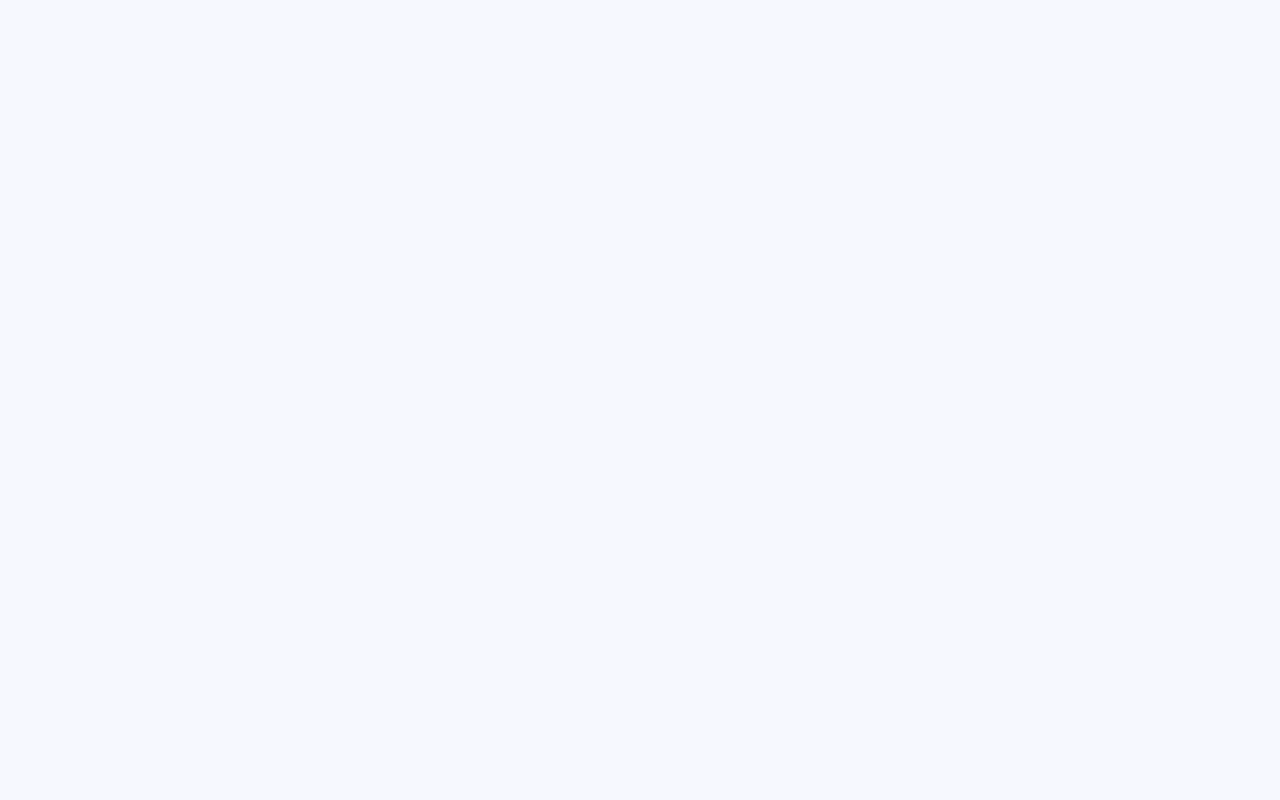
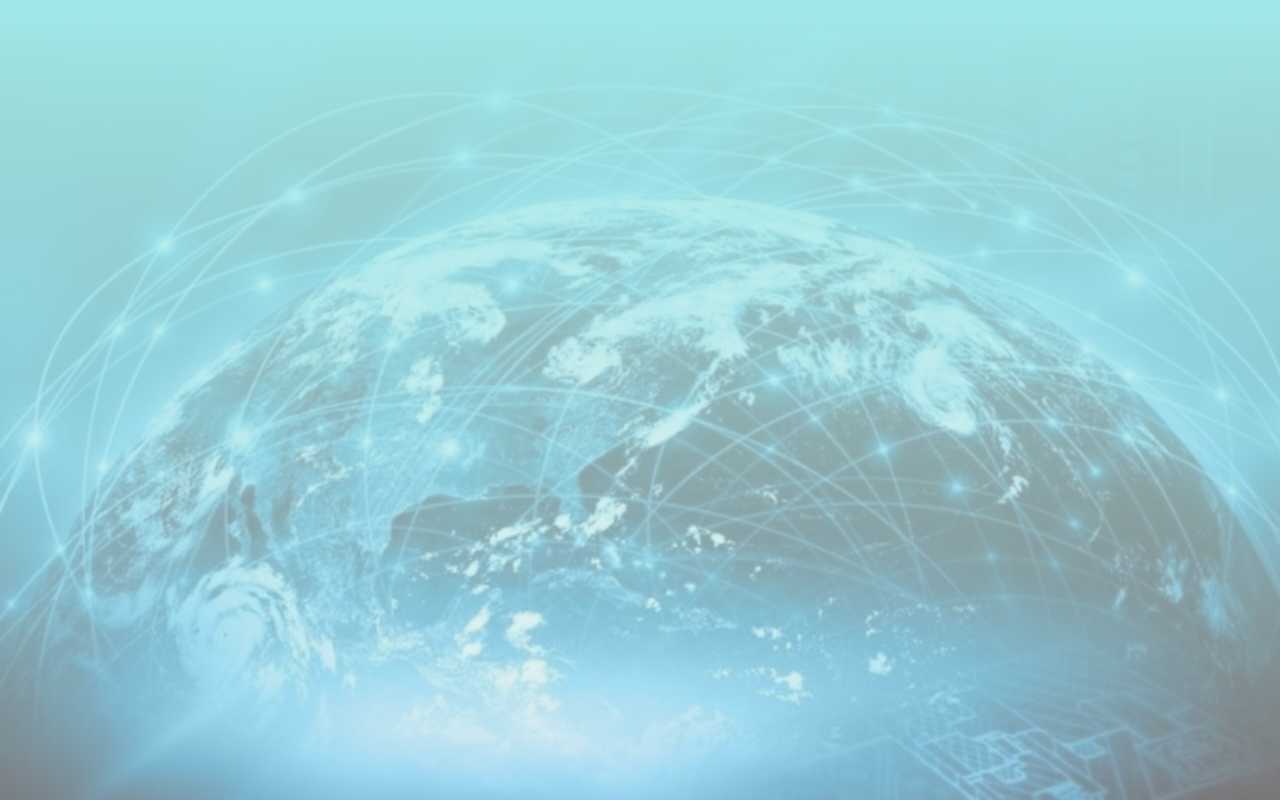
Before and after one commit to SPoluliakh/goit-react-hw-08-phonebook-rtk, a React (Create React App) app: page / in a window 1280 px wide. Built offline with nearby package versions, Linux system fonts and the light colour scheme.

Commit message:
added styles

```diff
--- a/src/index.css
+++ b/src/index.css
@@ -1,6 +1,16 @@
 body {
   margin: 0;
+  height: 100vh;
+  width: 100vw;
   background-color: #d2dcfa33;
+  background-image: linear-gradient(
+      to bottom,
+      rgb(161, 233, 233),
+      rgba(241, 233, 233, 0.5)
+    ),
+    url('./images/background.jpg');
+  background-repeat: no-repeat;
+  background-size: cover;
 }
 
 .container {
```
Also changed, not shown: src/images/background.jpg (added).
